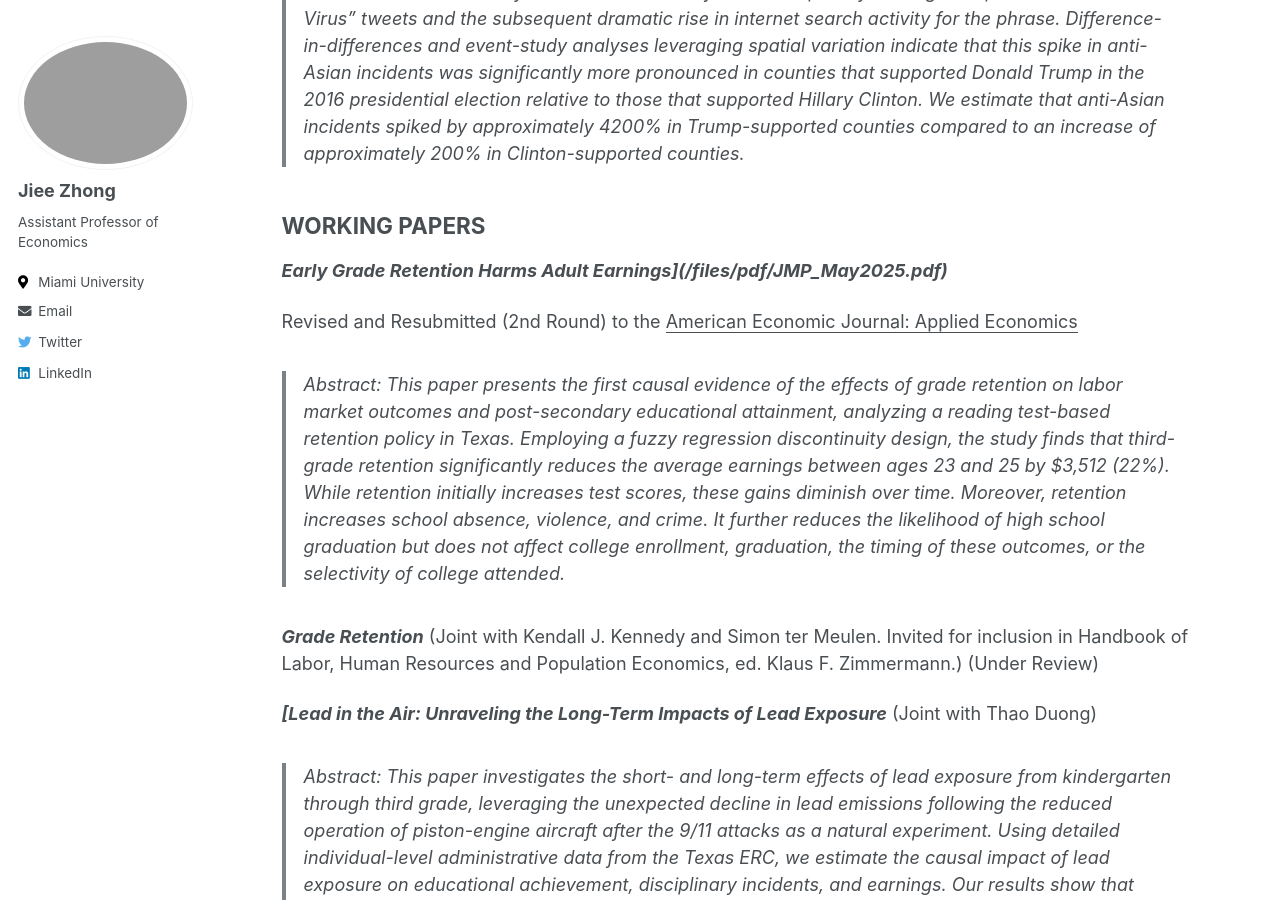
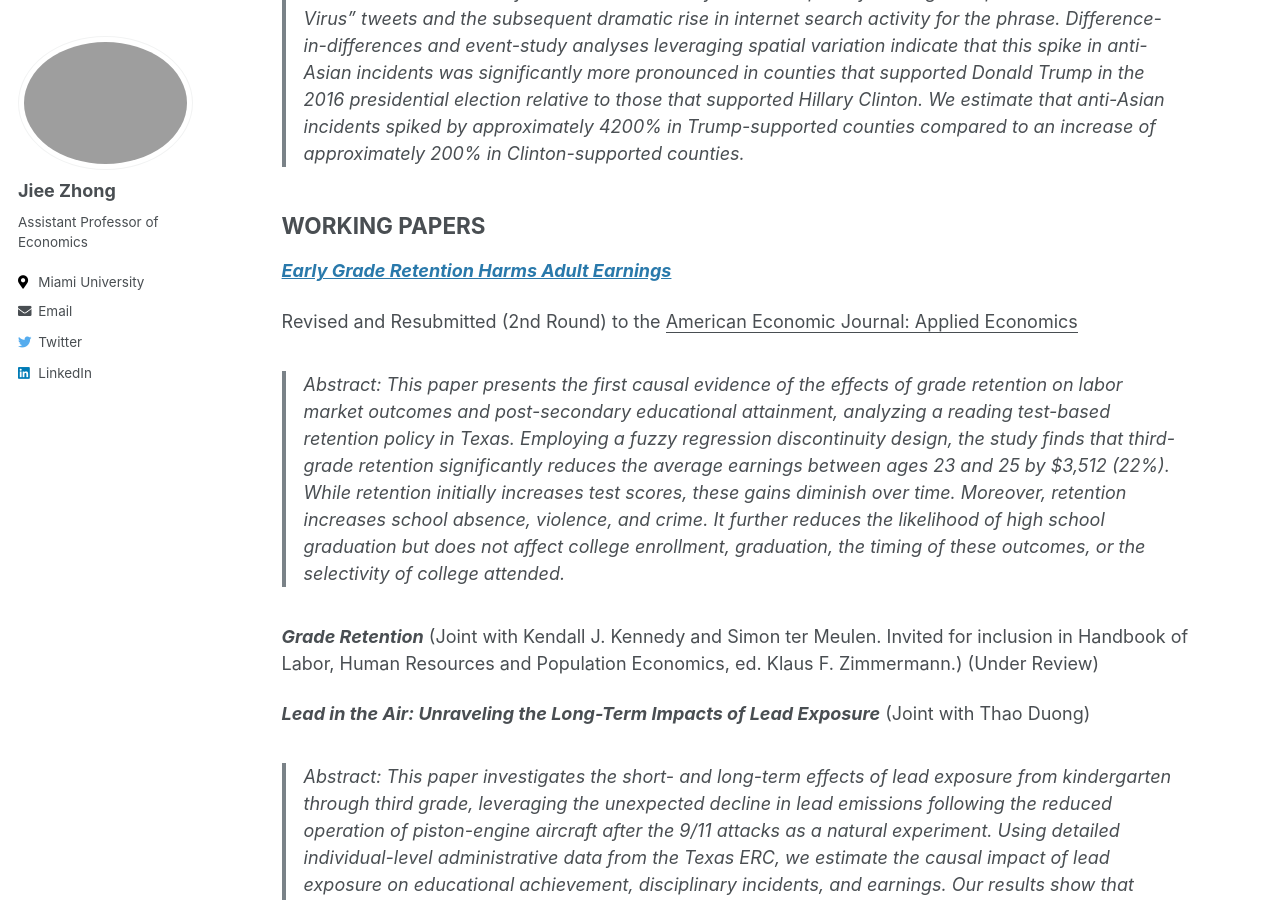
Before and after one commit to jieezhong/jieezhong.github.io, a Jekyll site: the page built from _pages/research.md, in a window 1280 px wide and 900 px high, scrolled down 544 px. Built offline with Jekyll 4.4.1, drawn with Linux system fonts in a browser that asks for light colours.

Commit message:
Update research.md

```diff
--- a/_pages/research.md
+++ b/_pages/research.md
@@ -17,7 +17,7 @@ header:
 
 ## WORKING PAPERS
 
-***Early Grade Retention Harms Adult Earnings](/files/pdf/JMP_May2025.pdf)***
+***[Early Grade Retention Harms Adult Earnings](/files/pdf/JMP_May2025.pdf)***
 
 Revised and Resubmitted (2nd Round) to the <ins> American Economic Journal: Applied Economics </ins>
 
@@ -25,7 +25,7 @@ Revised and Resubmitted (2nd Round) to the <ins> American Economic Journal: Appl
 
 ***Grade Retention*** (Joint with Kendall J. Kennedy and Simon ter Meulen. Invited for inclusion in Handbook of Labor, Human Resources and Population Economics, ed. Klaus F. Zimmermann.) (Under Review)
 
-***[Lead in the Air: Unraveling the Long-Term Impacts of Lead Exposure*** (Joint with Thao Duong)
+***Lead in the Air: Unraveling the Long-Term Impacts of Lead Exposure*** (Joint with Thao Duong)
 
 > Abstract: This paper investigates the short- and long-term effects of lead exposure from kindergarten through third grade, leveraging the unexpected decline in lead emissions following the reduced operation of piston-engine aircraft after the 9/11 attacks as a natural experiment. Using detailed individual-level administrative data from the Texas ERC, we estimate the causal impact of lead exposure on educational achievement, disciplinary incidents, and earnings. Our results show that increased lead exposure during early childhood significantly impairs educational outcomes, as evidenced by lower test scores, reduced high school graduation rates, and decreased college enrollment. Additionally, higher lead exposure leads to an increase in disciplinary incidents, including severe offenses such as violence and crime. Finally, we find that lead exposure has a lasting negative impact on labor market outcomes, leading to diminished earnings in adulthood.
 
```
